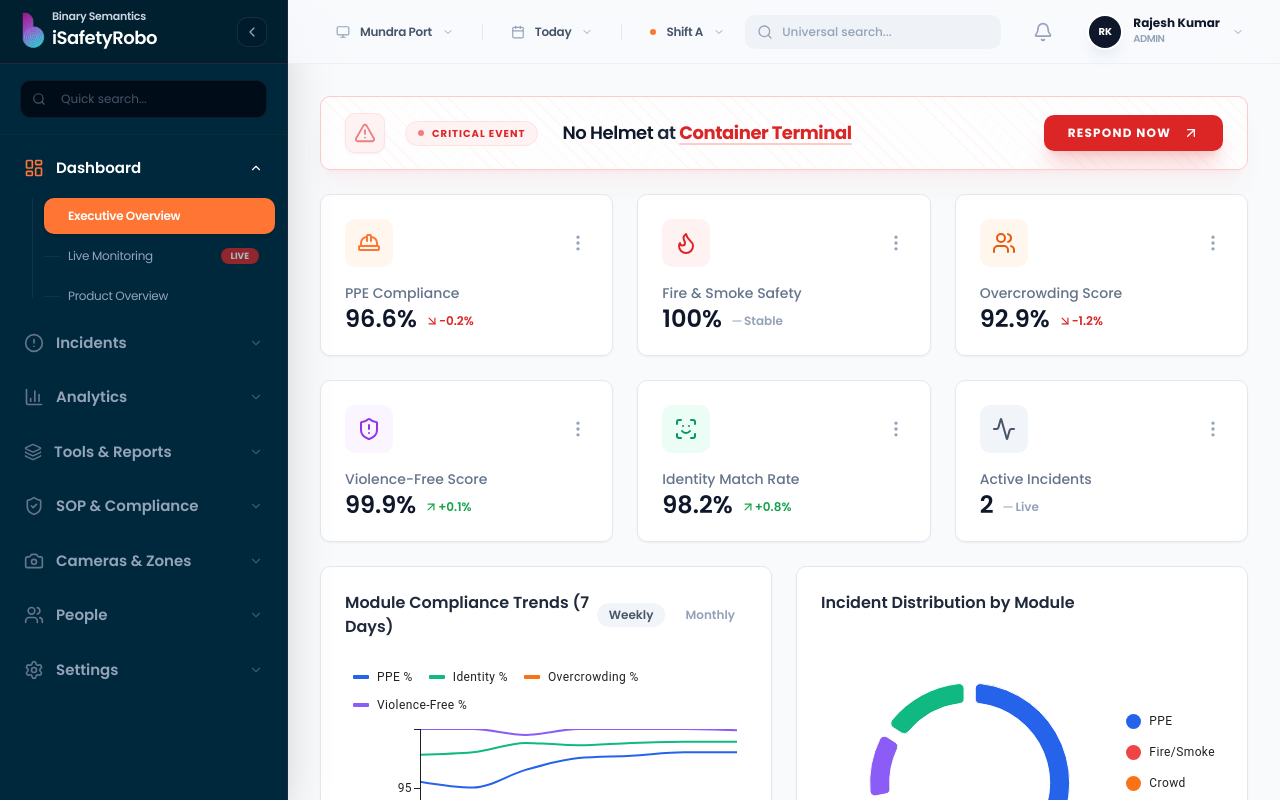
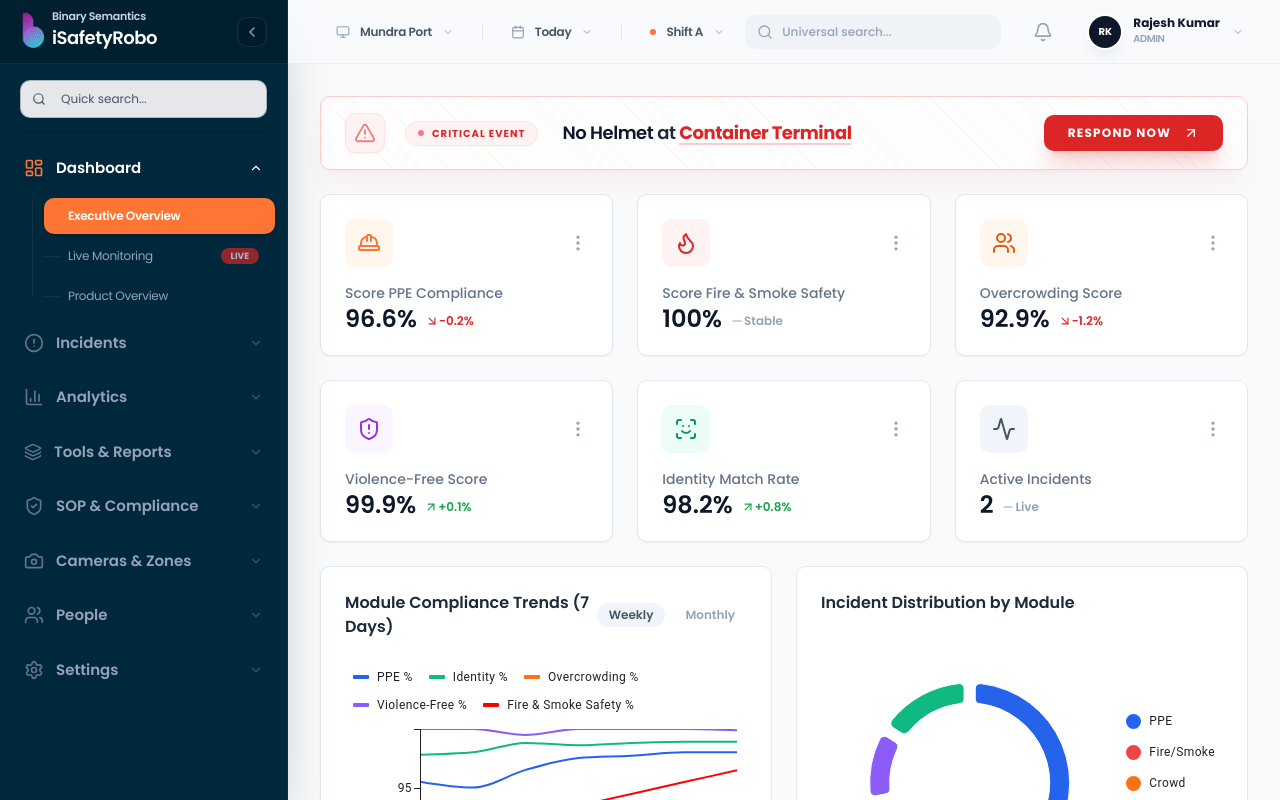
Before and after one commit to Parshantdj/adani-demo, a React (Vite) app: page / in a window 1280 px wide. Both pictures are taken after a click on the button "Sign In to Dashboard". Built offline with nearby package versions, Linux system fonts and the light colour scheme.

Commit message:
extract list api endpoint changed

```diff
--- a/components/Sidebar.tsx
+++ b/components/Sidebar.tsx
@@ -81,7 +81,7 @@ export const Sidebar: React.FC<SidebarProps> = ({ activePage, setActivePage, col
               placeholder="Quick search..."
               value={searchTerm}
               onChange={(e) => setSearchTerm(e.target.value)}
-              className="w-full bg-[#000c17] border border-slate-700/30 rounded-lg py-2.5 pl-10 pr-4 text-xs text-slate-200 placeholder:text-slate-600 focus:outline-none focus:ring-1 focus:ring-primary/50 transition-all"
+              className="w-full bg-gray-200 border border-slate-700/30 rounded-lg py-2.5 pl-10 pr-4 text-xs text-slate-200 placeholder:text-slate-600 focus:outline-none focus:ring-1 focus:ring-primary/50 transition-all"
             />
             <Search className="absolute left-3 top-1/2 -translate-y-1/2 text-slate-600" size={14} />
           </div>
--- a/pages/ExecutiveOverview.tsx
+++ b/pages/ExecutiveOverview.tsx
@@ -119,8 +119,8 @@ export const ExecutiveOverview: React.FC<ExecutiveOverviewProps> = ({
   };
 
   const kpiData = [
-    { label: 'PPE Compliance', value: `${generateScore(96, 4)}%`, change: getSeededRandom(seed + 'ppe') > 0.5 ? '+0.5%' : '-0.2%', trend: getSeededRandom(seed + 'ppe') > 0.5 ? 'up' : 'down', icon: <HardHat className="text-primary" />, color: 'bg-primary-50' },
-    { label: 'Fire & Smoke Safety', value: '100%', change: 'Stable', trend: 'neutral', icon: <Flame className="text-red-600" />, color: 'bg-red-50' },
+    { label: 'Score PPE Compliance', value: `${generateScore(96, 4)}%`, change: getSeededRandom(seed + 'ppe') > 0.5 ? '+0.5%' : '-0.2%', trend: getSeededRandom(seed + 'ppe') > 0.5 ? 'up' : 'down', icon: <HardHat className="text-primary" />, color: 'bg-primary-50' },
+    { label: 'Score Fire & Smoke Safety', value: '100%', change: 'Stable', trend: 'neutral', icon: <Flame className="text-red-600" />, color: 'bg-red-50' },
     { label: 'Overcrowding Score', value: `${generateScore(92, 5)}%`, change: '-1.2%', trend: 'down', icon: <Users className="text-orange-600" />, color: 'bg-orange-50' },
     { label: 'Violence-Free Score', value: '99.9%', change: '+0.1%', trend: 'up', icon: <ShieldAlert className="text-purple-600" />, color: 'bg-purple-50' },
     { label: 'Identity Match Rate', value: `${generateScore(98, 2)}%`, change: '+0.8%', trend: 'up', icon: <ScanFace className="text-emerald-600" />, color: 'bg-emerald-50' },
@@ -141,14 +141,34 @@ export const ExecutiveOverview: React.FC<ExecutiveOverviewProps> = ({
     }
   };
 
+  // Handle respond for a specific event
+  const handleRespondToEvent = (event: any) => {
+    onRespond?.({ type: event.type, zone: event.zone });
+  };
+
+  // Derived data for Active Incidents Modal
+  const activeIncidentsData = useMemo(() => {
+    return filteredIncidents.filter(inc => inc.status === IncidentStatus.ACTIVE).map(inc => {
+      const stageIndex = getMockStageIndex(inc.id);
+      return {
+        ...inc,
+        currentStage: LIFECYCLE_STAGES[stageIndex],
+        progress: ((stageIndex + 1) / LIFECYCLE_STAGES.length) * 100,
+        severityColor: inc.severity === IncidentSeverity.CRITICAL ? 'text-red-600' : 'text-orange-600',
+        severityBg: inc.severity === IncidentSeverity.CRITICAL ? 'bg-red-50' : 'bg-orange-50',
+        severityBorder: inc.severity === IncidentSeverity.CRITICAL ? 'border-red-100' : 'border-orange-100',
+      };
+    });
+  }, [filteredIncidents]);
+
   return (
     <div className="space-y-6 animate-in fade-in slide-in-from-bottom-2 duration-500">
 
       {/* Dynamic Pop-up Banner - Widgets move up when this is null */}
-      {isBannerVisible && activeEvent && (
+      {activeEvent && (
         <div key={activeEvent.id} className="group relative overflow-hidden rounded-2xl border border-red-200 bg-white/80 backdrop-blur-md shadow-xl shadow-red-500/5 transition-all duration-300 animate-in fade-in slide-in-from-top-4">
           {/* Striped Red Animated Background */}
-          <div className="absolute inset-0 opacity-[0.03] bg-[repeating-linear-gradient(45deg,red_0,red_1px,transparent_0,transparent_10px)] animate-[shimmer_20s_linear_infinite]"></div>
+          <div className="absolute inset-0 opacity-[0.03] bg-[repeating-linear-gradient(45deg,red_0,red_1px,transparent_0,transparent_10px)] animate-[shimmer_50s_linear_infinite]"></div>
 
           <div className="relative flex items-center justify-between p-4 px-6">
             <div className="flex items-center gap-5">
@@ -186,8 +206,8 @@ export const ExecutiveOverview: React.FC<ExecutiveOverviewProps> = ({
               key={idx}
               onClick={() => isActiveIncidents && setShowActiveIncidentsModal(true)}
               className={`bg-white p-6 rounded-2xl border border-slate-200 shadow-sm transition-all ${isActiveIncidents
-                  ? 'cursor-pointer hover:shadow-lg hover:border-red-200 group relative overflow-hidden'
-                  : 'hover:shadow-md'
+                ? 'cursor-pointer hover:shadow-lg hover:border-red-200 group relative overflow-hidden'
+                : 'hover:shadow-md'
                 }`}
             >
               {isActiveIncidents && (
@@ -241,6 +261,10 @@ export const ExecutiveOverview: React.FC<ExecutiveOverviewProps> = ({
                 {
                   data: [100, 100, 99.5, 100, 100, 100, 99.9],
                   label: 'Violence-Free %', color: '#8b5cf6', showMark: false
+                },
+                {
+                  data: [90, 90, 92.5, 93.5, 94.5, 95.5, 96.5],
+                  label: 'Fire & Smoke Safety %', color: 'red', showMark: false
                 }
               ]}
               xAxis={[{ scaleType: 'point', data: ['Mon', 'Tue', 'Wed', 'Thu', 'Fri', 'Sat', 'Sun'] }]}
@@ -429,8 +453,8 @@ export const ExecutiveOverview: React.FC<ExecutiveOverviewProps> = ({
                             return (
                               <div key={stage} className="flex flex-col items-center gap-3 w-20">
                                 <div className={`w-9 h-9 rounded-full flex items-center justify-center border-[3px] transition-all duration-300 ${isCompleted ? 'bg-primary border-primary text-white' :
-                                    isCurrent ? 'bg-white border-primary text-primary shadow-lg shadow-primary-100 scale-110' :
-                                      'bg-white border-slate-200 text-slate-300'
+                                  isCurrent ? 'bg-white border-primary text-primary shadow-lg shadow-primary-100 scale-110' :
+                                    'bg-white border-slate-200 text-slate-300'
                                   }`}>
                                   {isCompleted ? <CheckCircle2 size={16} strokeWidth={3} /> :
                                     isCurrent ? <Loader2 size={18} className="animate-spin" /> :
```
